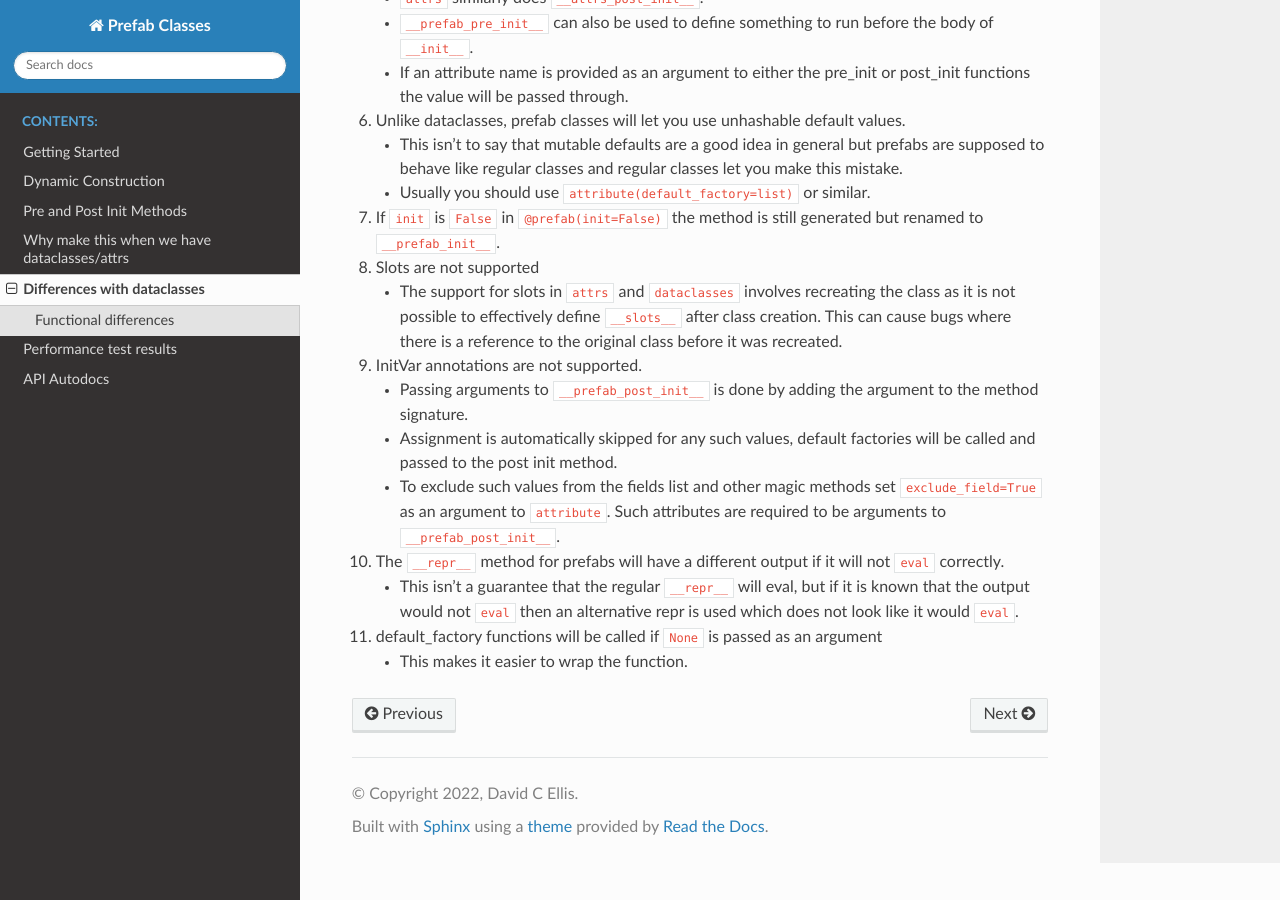
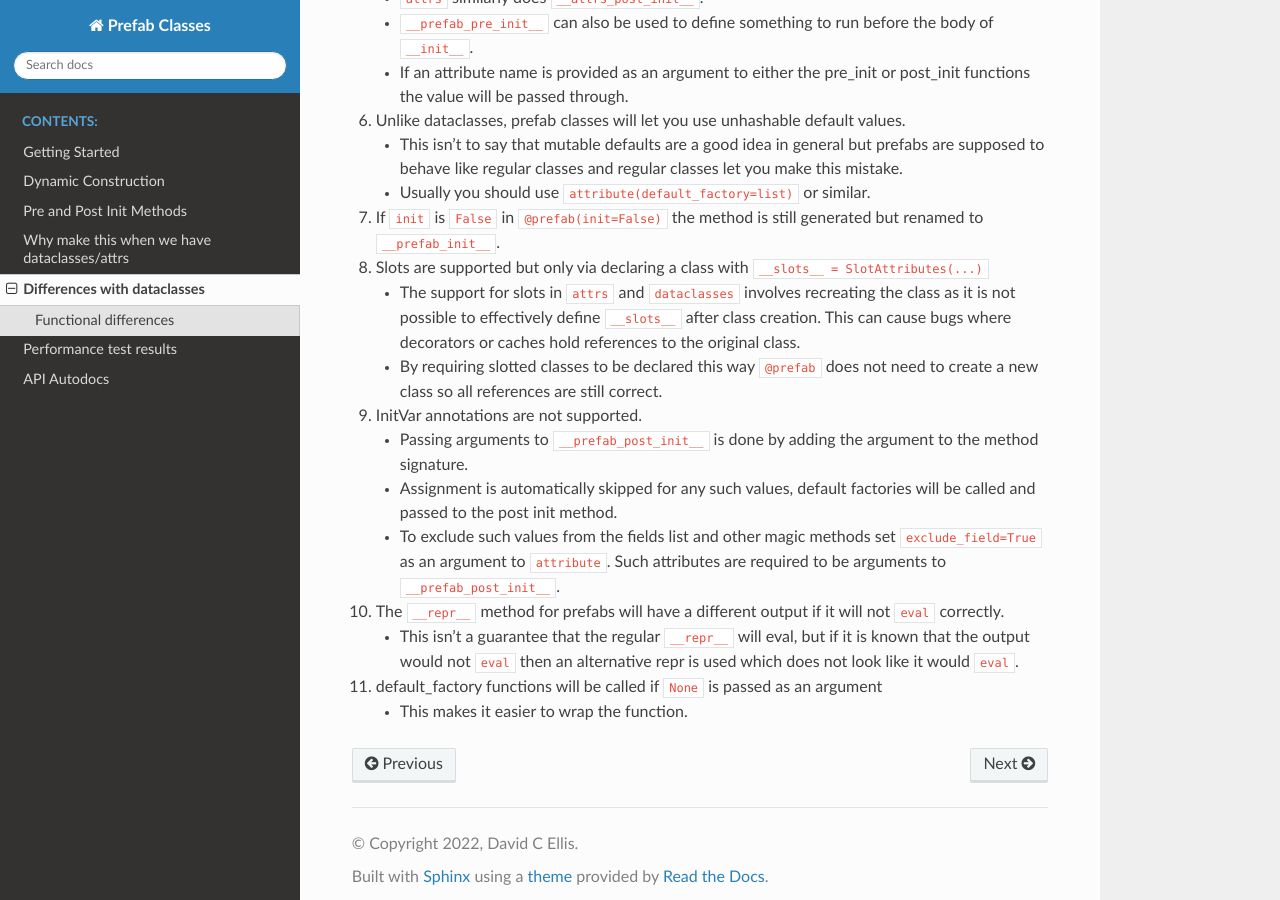
Before and after one commit to DavidCEllis/PrefabClasses, a Sphinx documentation site: the page built from docs/extra/dataclasses_differences.md, in a window 1280 px wide and 900 px high, scrolled down 890 px. Built offline with Sphinx 7.4.7 and the Read the Docs theme 2.0.0, drawn with Linux system fonts in a browser that asks for light colours.

Commit message:
Note slots are now supported in docs

```diff
--- a/docs/extra/dataclasses_differences.md
+++ b/docs/extra/dataclasses_differences.md
@@ -46,11 +46,13 @@ or will be added to this list.
     * Usually you should use `attribute(default_factory=list)` or similar.
 1. If `init` is `False` in `@prefab(init=False)` the method is still generated
    but renamed to `__prefab_init__`.
-1. Slots are not supported
+1. Slots are supported but only via declaring a class with `__slots__ = SlotAttributes(...)`
     * The support for slots in `attrs` and `dataclasses` involves recreating the
       class as it is not possible to effectively define `__slots__` after class
-      creation. This can cause bugs where there is a reference to the original
-      class before it was recreated.
+      creation. This can cause bugs where decorators or caches hold references
+      to the original class.
+    * By requiring slotted classes to be declared this way `@prefab` does not
+      need to create a new class so all references are still correct.
 1. InitVar annotations are not supported.
     * Passing arguments to `__prefab_post_init__` is done by adding the argument
       to the method signature.
```
